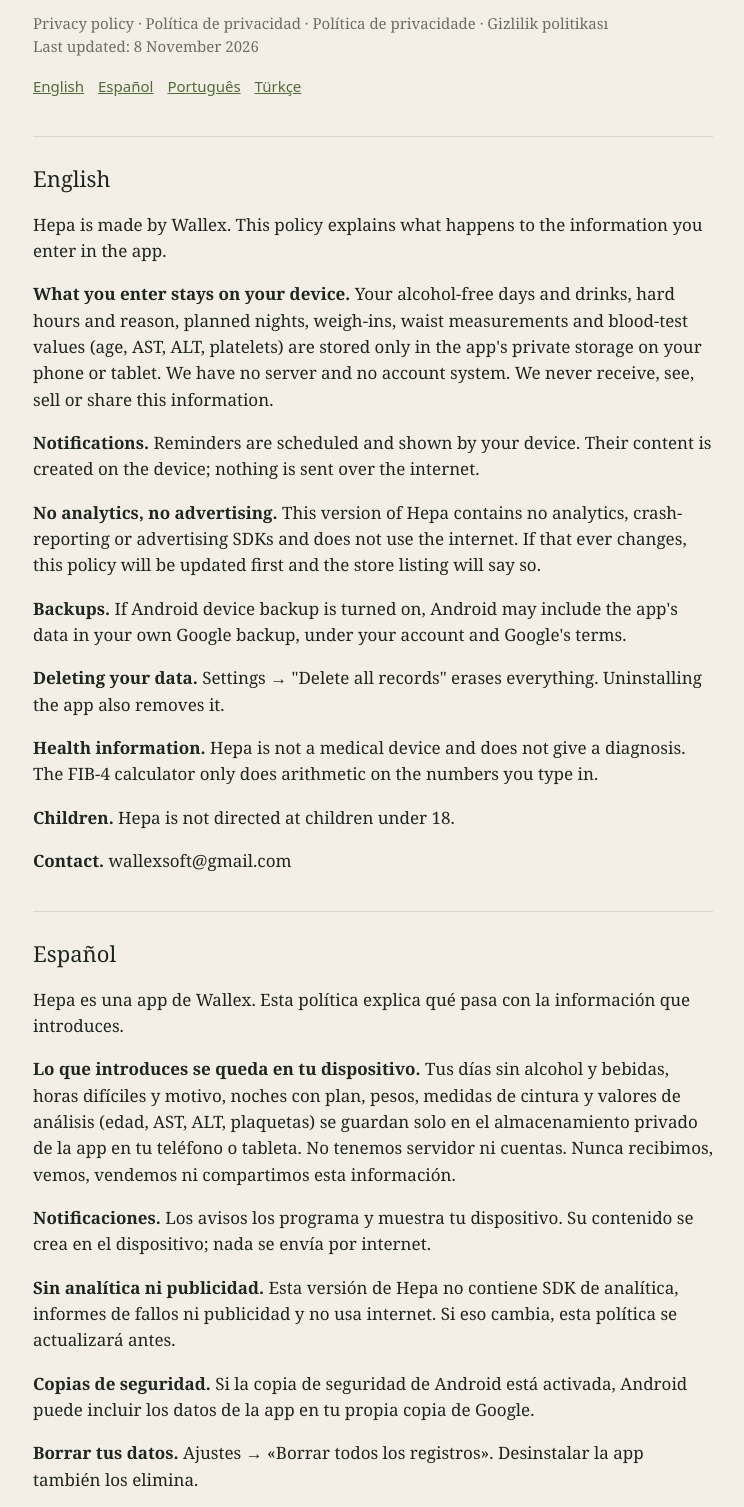
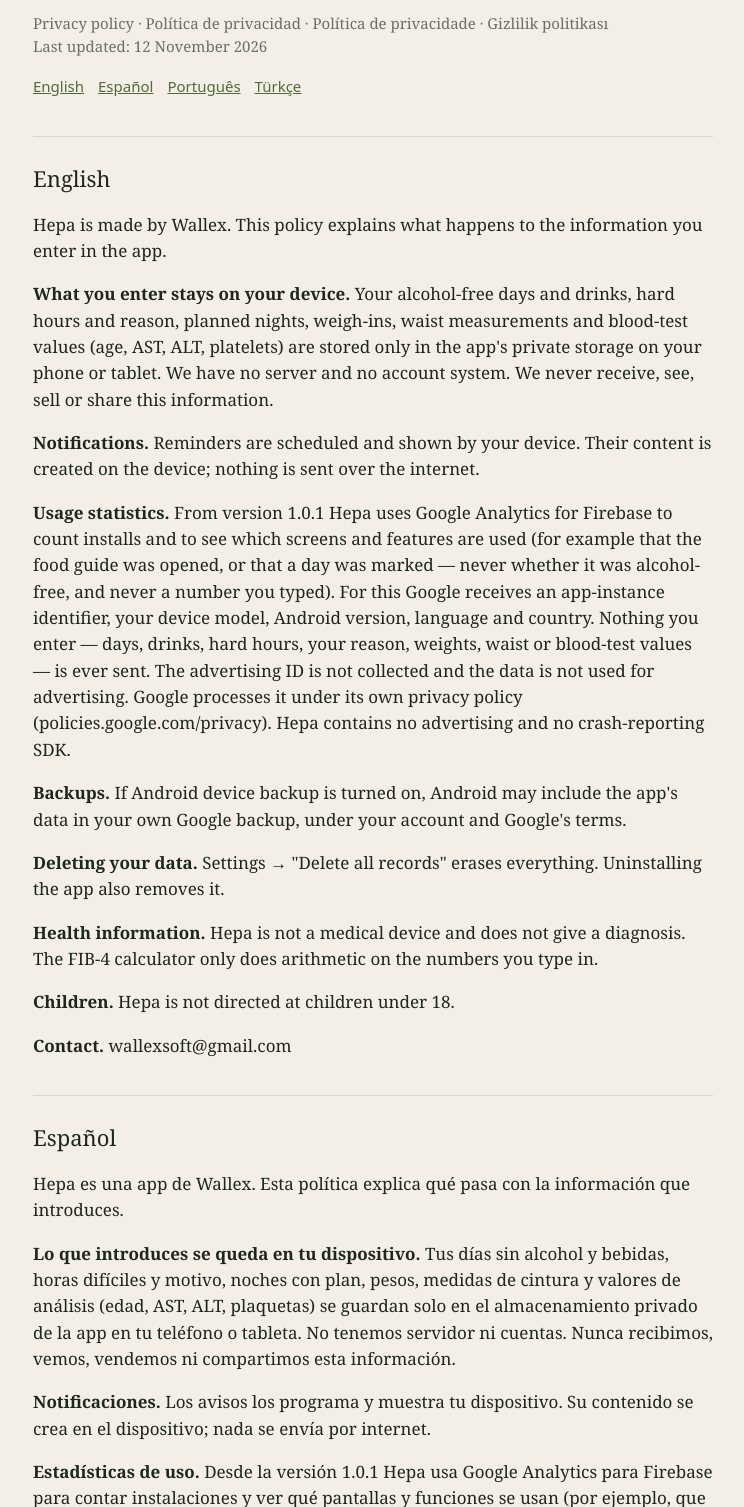
Before and after one commit to yrift/privacy_policy, a plain HTML site: page hepa-privacy.html in a window 1280 px wide. Shown: the part 96-1603 px from the top of the page, without its empty margins (267-1011 px from the left). Drawn offline with Linux system fonts and the light colour scheme.

Commit message:
Hepa privacy policy: usage statistics (Firebase Analytics) from 1.0.1
Co-Authored-By: Claude Fable 5.2 <noreply@anthropic.com>

```diff
--- a/hepa-privacy.html
+++ b/hepa-privacy.html
@@ -18,14 +18,14 @@
 <body>
 <main>
 <h1>Hepa</h1>
-<p class="muted">Privacy policy · Política de privacidad · Política de privacidade · Gizlilik politikası<br>Last updated: 8 November 2026</p>
+<p class="muted">Privacy policy · Política de privacidad · Política de privacidade · Gizlilik politikası<br>Last updated: 12 November 2026</p>
 <nav><a href="#en">English</a><a href="#es">Español</a><a href="#pt">Português</a><a href="#tr">Türkçe</a></nav>
 
 <h2 id="en">English</h2>
 <p>Hepa is made by Wallex. This policy explains what happens to the information you enter in the app.</p>
 <p><strong>What you enter stays on your device.</strong> Your alcohol-free days and drinks, hard hours and reason, planned nights, weigh-ins, waist measurements and blood-test values (age, AST, ALT, platelets) are stored only in the app's private storage on your phone or tablet. We have no server and no account system. We never receive, see, sell or share this information.</p>
 <p><strong>Notifications.</strong> Reminders are scheduled and shown by your device. Their content is created on the device; nothing is sent over the internet.</p>
-<p><strong>No analytics, no advertising.</strong> This version of Hepa contains no analytics, crash-reporting or advertising SDKs and does not use the internet. If that ever changes, this policy will be updated first and the store listing will say so.</p>
+<p><strong>Usage statistics.</strong> From version 1.0.1 Hepa uses Google Analytics for Firebase to count installs and to see which screens and features are used (for example that the food guide was opened, or that a day was marked — never whether it was alcohol-free, and never a number you typed). For this Google receives an app-instance identifier, your device model, Android version, language and country. Nothing you enter — days, drinks, hard hours, your reason, weights, waist or blood-test values — is ever sent. The advertising ID is not collected and the data is not used for advertising. Google processes it under its own privacy policy (policies.google.com/privacy). Hepa contains no advertising and no crash-reporting SDK.</p>
 <p><strong>Backups.</strong> If Android device backup is turned on, Android may include the app's data in your own Google backup, under your account and Google's terms.</p>
 <p><strong>Deleting your data.</strong> Settings → "Delete all records" erases everything. Uninstalling the app also removes it.</p>
 <p><strong>Health information.</strong> Hepa is not a medical device and does not give a diagnosis. The FIB-4 calculator only does arithmetic on the numbers you type in.</p>
@@ -36,7 +36,7 @@
 <p>Hepa es una app de Wallex. Esta política explica qué pasa con la información que introduces.</p>
 <p><strong>Lo que introduces se queda en tu dispositivo.</strong> Tus días sin alcohol y bebidas, horas difíciles y motivo, noches con plan, pesos, medidas de cintura y valores de análisis (edad, AST, ALT, plaquetas) se guardan solo en el almacenamiento privado de la app en tu teléfono o tableta. No tenemos servidor ni cuentas. Nunca recibimos, vemos, vendemos ni compartimos esta información.</p>
 <p><strong>Notificaciones.</strong> Los avisos los programa y muestra tu dispositivo. Su contenido se crea en el dispositivo; nada se envía por internet.</p>
-<p><strong>Sin analítica ni publicidad.</strong> Esta versión de Hepa no contiene SDK de analítica, informes de fallos ni publicidad y no usa internet. Si eso cambia, esta política se actualizará antes.</p>
+<p><strong>Estadísticas de uso.</strong> Desde la versión 1.0.1 Hepa usa Google Analytics para Firebase para contar instalaciones y ver qué pantallas y funciones se usan (por ejemplo, que se abrió la guía de alimentos o que se marcó un día; nunca si fue sin alcohol ni ningún número que hayas escrito). Para ello Google recibe un identificador de la instancia de la app, el modelo del dispositivo, la versión de Android, el idioma y el país. Nada de lo que introduces —días, bebidas, horas difíciles, tu motivo, pesos, cintura o valores de análisis— se envía jamás. No se recoge el ID de publicidad y los datos no se usan para publicidad. Google los trata según su propia política de privacidad (policies.google.com/privacy). Hepa no contiene publicidad ni SDK de informes de fallos.</p>
 <p><strong>Copias de seguridad.</strong> Si la copia de seguridad de Android está activada, Android puede incluir los datos de la app en tu propia copia de Google.</p>
 <p><strong>Borrar tus datos.</strong> Ajustes → «Borrar todos los registros». Desinstalar la app también los elimina.</p>
 <p><strong>Salud.</strong> Hepa no es un dispositivo médico ni da diagnósticos. La calculadora FIB-4 solo hace cuentas con los números que escribes.</p>
@@ -46,7 +46,7 @@
 <p>O Hepa é um app da Wallex. Esta política explica o que acontece com as informações que você digita.</p>
 <p><strong>O que você digita fica no seu aparelho.</strong> Seus dias sem álcool e doses, horas difíceis e motivo, noites planejadas, pesos, medidas de cintura e valores de exames (idade, AST, ALT, plaquetas) ficam só no armazenamento privado do app no seu celular ou tablet. Não temos servidor nem contas. Nunca recebemos, vemos, vendemos ou compartilhamos essas informações.</p>
 <p><strong>Notificações.</strong> Os avisos são agendados e mostrados pelo seu aparelho. O conteúdo é criado no aparelho; nada é enviado pela internet.</p>
-<p><strong>Sem análise de uso nem anúncios.</strong> Esta versão do Hepa não contém SDKs de análise, relatórios de falhas ou anúncios e não usa a internet. Se isso mudar, esta política será atualizada antes.</p>
+<p><strong>Estatísticas de uso.</strong> A partir da versão 1.0.1 o Hepa usa o Google Analytics para Firebase para contar instalações e ver quais telas e recursos são usados (por exemplo, que o guia de alimentos foi aberto ou que um dia foi marcado; nunca se foi sem álcool nem qualquer número que você digitou). Para isso o Google recebe um identificador da instância do app, o modelo do aparelho, a versão do Android, o idioma e o país. Nada do que você registra — dias, bebidas, horas difíceis, seu motivo, pesos, cintura ou valores de exames — é enviado. O ID de publicidade não é coletado e os dados não são usados para publicidade. O Google os trata conforme a sua própria política de privacidade (policies.google.com/privacy). O Hepa não contém anúncios nem SDK de relatórios de falhas.</p>
 <p><strong>Backup.</strong> Se o backup do Android estiver ativado, o Android pode incluir os dados do app no seu próprio backup do Google.</p>
 <p><strong>Apagar seus dados.</strong> Configurações → “Apagar todos os registros”. Desinstalar o app também apaga.</p>
 <p><strong>Saúde.</strong> O Hepa não é um dispositivo médico nem faz diagnósticos. A calculadora FIB-4 só faz contas com os números que você digita.</p>
@@ -56,7 +56,7 @@
 <p>Hepa, Wallex'in bir uygulamasıdır. Bu politika, uygulamaya girdiğin bilgilere ne olduğunu anlatır.</p>
 <p><strong>Girdiklerin cihazında kalır.</strong> Alkolsüz günlerin ve içkilerin, zor saatlerin ve nedenin, planlı gecelerin, tartıların, bel ölçülerin ve tahlil değerlerin (yaş, AST, ALT, trombosit) yalnızca telefonundaki ya da tabletindeki uygulamanın özel alanında saklanır. Sunucumuz ve hesap sistemimiz yoktur. Bu bilgileri hiçbir zaman almayız, görmeyiz, satmayız, paylaşmayız.</p>
 <p><strong>Bildirimler.</strong> Hatırlatmaları cihazın kurar ve gösterir. İçerikleri cihazda oluşturulur; internete hiçbir şey gönderilmez.</p>
-<p><strong>Analitik ve reklam yok.</strong> Hepa'nın bu sürümünde analitik, hata raporlama ya da reklam kütüphanesi yoktur ve internet kullanmaz. Bu değişirse önce bu politika güncellenir.</p>
+<p><strong>Kullanım istatistikleri.</strong> Hepa 1.0.1 sürümünden itibaren kurulumları saymak ve hangi ekranların, özelliklerin kullanıldığını görmek için Google Analytics for Firebase kullanır (örneğin beslenme rehberinin açıldığı ya da bir günün işaretlendiği; günün alkolsüz olup olmadığı ya da yazdığın herhangi bir sayı asla). Bunun için Google'a bir uygulama örneği kimliği, cihaz modelin, Android sürümün, dilin ve ülken ulaşır. Girdiğin hiçbir şey — günler, içkiler, zor saatler, nedenin, tartılar, bel ölçüsü ya da tahlil değerleri — gönderilmez. Reklam kimliği toplanmaz ve veriler reklam için kullanılmaz. Google bu veriyi kendi gizlilik politikasına göre işler (policies.google.com/privacy). Hepa'da reklam ve hata raporlama kütüphanesi yoktur.</p>
 <p><strong>Yedekleme.</strong> Android yedeklemesi açıksa Android, uygulamanın verilerini kendi Google yedeğine dahil edebilir.</p>
 <p><strong>Verilerini silmek.</strong> Ayarlar → "Tüm kayıtları sil". Uygulamayı kaldırmak da hepsini siler.</p>
 <p><strong>Sağlık.</strong> Hepa tıbbi bir cihaz değildir, tanı koymaz. FIB-4 hesaplayıcı yalnızca girdiğin sayılarla hesap yapar.</p>
```
